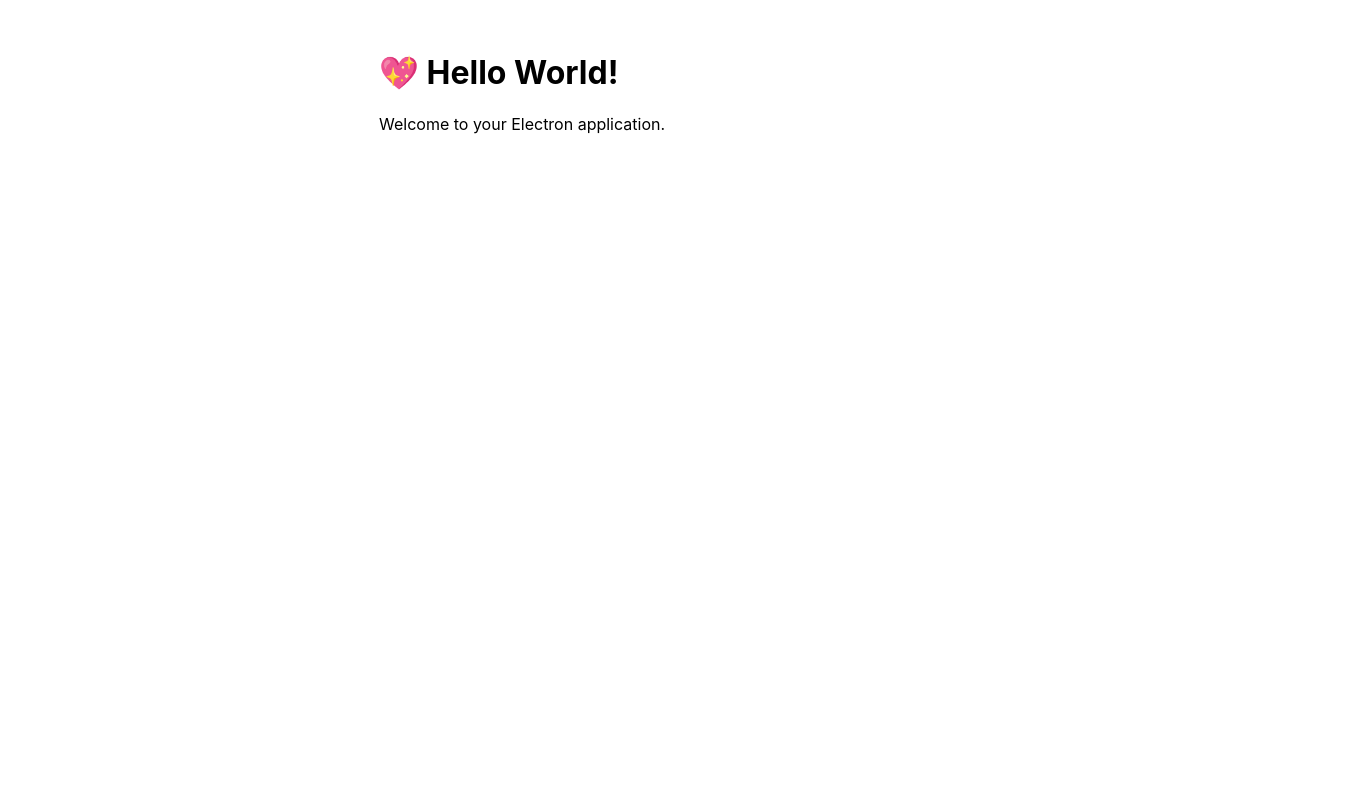
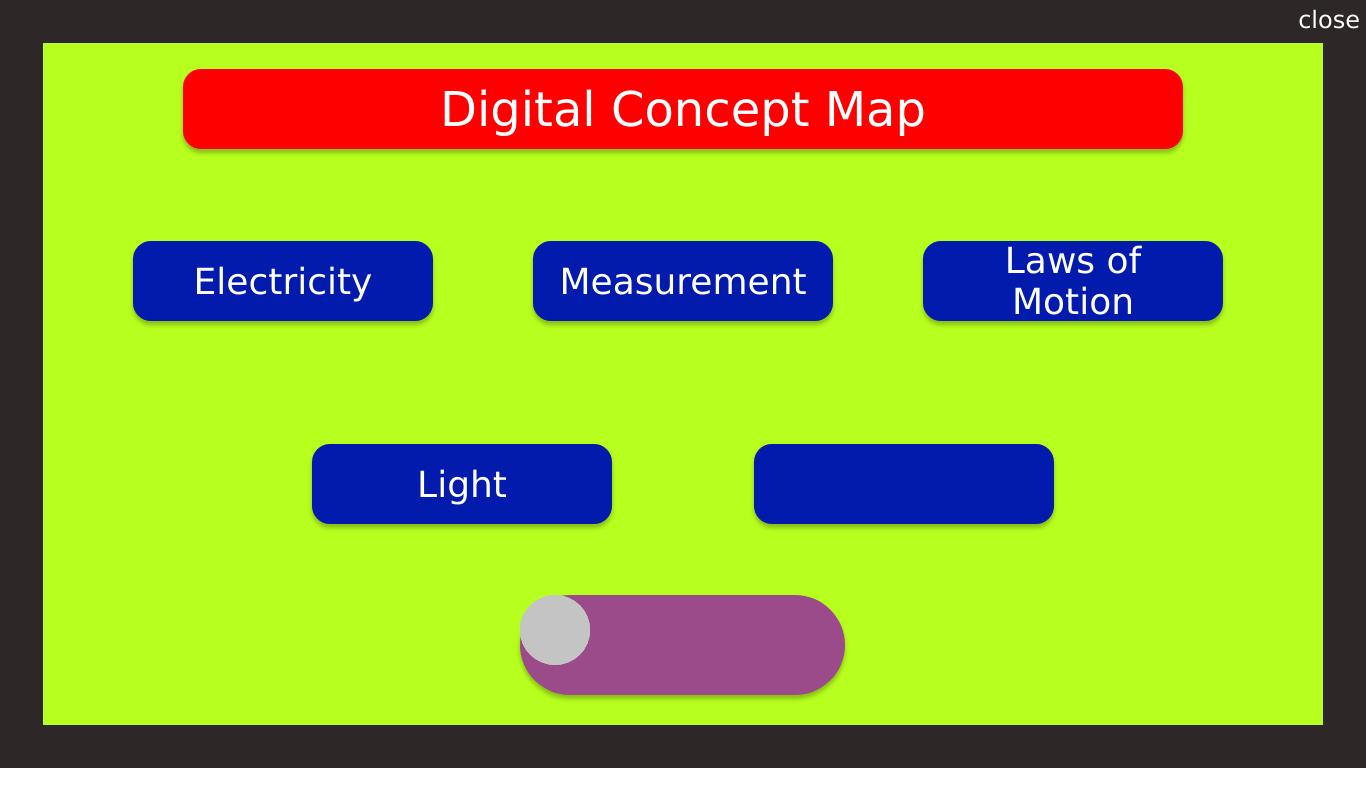
Before and after one commit to KingBenny101/dcm, an Electron app: page src/index.html in a window 1366 px wide. Drawn offline with Linux system fonts and the light colour scheme.

Commit message:
Added icons

```diff
--- a/src/index.css
+++ b/src/index.css
@@ -1,6 +1,129 @@
 body {
-  font-family: -apple-system, BlinkMacSystemFont, "Segoe UI", Roboto, Helvetica, Arial, sans-serif;
-  margin: auto;
-  max-width: 38rem;
-  padding: 2rem;
+    overflow: hidden;
+  }
+
+.base {
+    width: 1366px;
+    height: 768px;
+    background-color: rgb(45, 39, 39);
+    position: absolute;
+    top: 0px;
+    left: 0px;
+
 }
+.main {
+    width: 1280px;
+    height: 682px;
+    background-color: rgb(183, 255, 30);
+    position: absolute;
+    top: 43px;
+    left: 43px;
+
+}
+
+
+.close {
+    text-align: center;
+    cursor: pointer;
+    position: absolute;
+    top: 0%;
+    right: 0%;
+    color: white;
+    padding: 6px 6px;
+    font-family: Verdana;
+    font-size: 24px;
+  }
+
+.close:hover {background: #bbb;}
+
+.title {
+    position: absolute;
+    height: 80px;
+    width: 1000px;
+    top: 26px;
+    left: 140px;
+    background-color: rgb(255,0,0);
+    color: white;
+    border-top-left-radius: 18px;
+    border-top-right-radius: 18px;
+    border-bottom-left-radius: 18px;
+    border-bottom-right-radius: 18px;
+    box-shadow: 0px 4px 4px rgba(0, 0, 0, 0.25);
+    font-size: 48px;
+    font-family: Verdana;
+    text-align: center;
+}
+
+#dcm {
+    display: none;
+}
+
+.cmap {
+    width: 300px;
+    height: 80px;
+    position: absolute;
+    background-color: rgb(2, 27, 173);
+    color: white;
+    border-top-left-radius: 18px;
+    border-top-right-radius: 18px;
+    border-bottom-left-radius: 18px;
+    border-bottom-right-radius: 18px;
+    box-shadow: 0px 4px 4px rgba(0, 0, 0, 0.25);
+    font-size: 36px;
+    font-family: Verdana;
+    text-align: center;
+
+
+}
+.cmap-container {
+    top: 50%;
+    left: 50%;
+    position: absolute;
+    transform: translate(-50%,-50%);
+}
+
+#cmap1 {
+    top: 198px;
+    left: 90px;
+}
+#cmap2 {
+    top: 198px;
+    left: 490px;
+}
+#cmap3 {
+    top: 198px;
+    left: 880px;
+}
+#cmap4 {
+    top: 401px;
+    left: 269px;
+}
+#cmap5 {
+    top: 401px;
+    left: 711px;
+}
+
+#popup {
+    width: 325px;
+    height: 100px;
+    position: absolute;
+    top: 552px;
+    left: 477px;
+    border-top-left-radius: 50px;
+    border-top-right-radius: 50px;
+    border-bottom-left-radius: 50px;
+    border-bottom-right-radius: 50px;
+    box-shadow: 0px 4px 4px rgba(0, 0, 0, 0.25);
+    background-color: rgb(155,75,137);
+}
+
+.popupButtons {
+    position: absolute;
+    width: 70px;
+    height: 70px;
+    border-top-left-radius: 35px;
+    border-top-right-radius: 35px;
+    border-bottom-left-radius: 35px;
+    border-bottom-right-radius: 35px;
+    background-color: rgb(196,196,196);
+}
--- a/src/index.html
+++ b/src/index.html
@@ -1,12 +1,44 @@
 <!DOCTYPE html>
-<html>
-  <head>
+<html lang="en">
+<head>
     <meta charset="UTF-8">
+    <meta http-equiv="X-UA-Compatible" content="IE=edge">
+    <meta name="viewport" content="width=device-width, initial-scale=1.0">
+    <link href="index.css" rel="stylesheet" />
+    <script type="text/javascript" src="index.js"></script>
     <title>Digital Concept Map</title>
-    <link rel="stylesheet" href="index.css">
-  </head>
-  <body>
-    <h1>💖 Hello World!</h1>
-    <p>Welcome to your Electron application.</p>
-  </body>
+</head>
+<body>
+    <div class="base">
+        <span class="close">close</span>
+        <div class="main">
+            <div class="title">
+                <div class="cmap-container">Digital Concept Map</div>
+            </div>
+            <iframe id="dcm"></iframe>
+            <div id = "cmap1" class="cmap">
+                <div class="cmap-container">Electricity</div>
+            </div>
+            <div id = "cmap2" class="cmap">
+                <div class="cmap-container">Measurement</div>
+
+            </div>
+            <div id = "cmap3" class="cmap">
+                <div class="cmap-container">Laws of Motion</div>
+
+            </div>
+            <div id = "cmap4" class="cmap">
+                <div class="cmap-container">Light</div>
+
+            </div>
+            <div id = "cmap5" class="cmap"></div>
+
+            <div id="popup">
+                <div id = "backward" class= "popupButtons"></div>
+                <div id = "home" class= "popupButtons"></div>
+                <div id = "forward" class= "popupButtons"></div>
+            </div>
+        </div>
+    </div>
+</body>
 </html>
--- /dev/null
+++ b/src/index.js
@@ -0,0 +1,13 @@
+window.addEventListener("load", function () {
+  //close button
+  var closeButton = document.getElementsByClassName("close")[0];
+  console.log("yolo");
+  closeButton.addEventListener("click", function () {
+    console.log("yolo");
+
+    window.close();
+  });
+  setTimeout(function () {
+    window.scroll(screen.width / 2, screen.height / 2);
+  }, 1);
+});
```
Also changed, not shown: main.js (+7 -2 lines), src/images/home.png (added), src/images/left-arrow.png (added), src/images/right-arrow.png (added), 1 other file.
